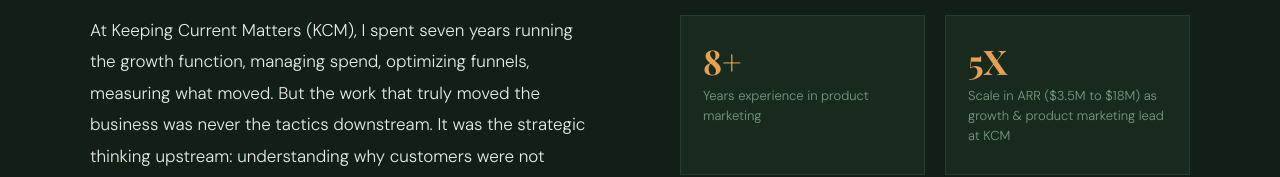
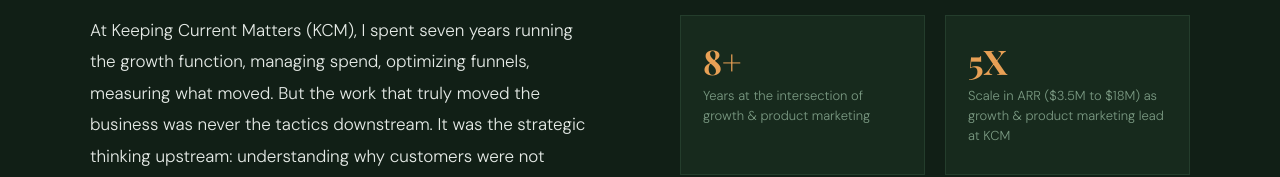
Before and after one commit to jbgoods95/portfolio, a plain HTML site: page index.html in a window 1280 px wide. Shown: the part 1047-1224 px from the top of the page. Drawn offline with nearby package versions, Linux system fonts and the light colour scheme.

Commit message:
Update stat label for years of experience

```diff
--- a/index.html
+++ b/index.html
@@ -659,7 +659,7 @@
       <div class="about-stats">
         <div class="stat-card">
           <div class="stat-number">8+</div>
-          <div class="stat-label">Years experience in product marketing</div>
+          <div class="stat-label">Years at the intersection of growth & product marketing</div>
         </div>
         <div class="stat-card">
           <div class="stat-number">5X</div>
```
